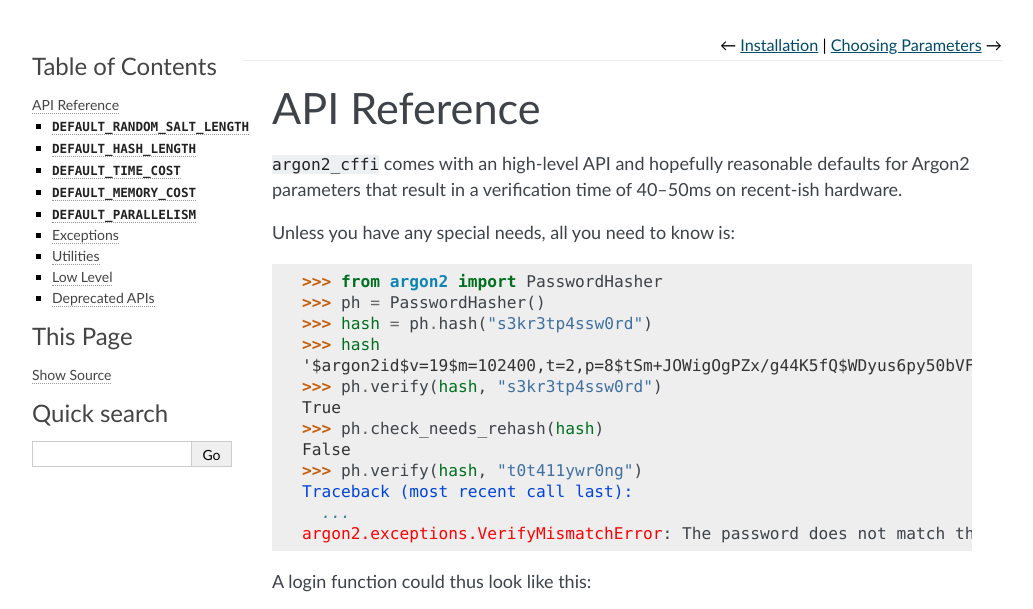
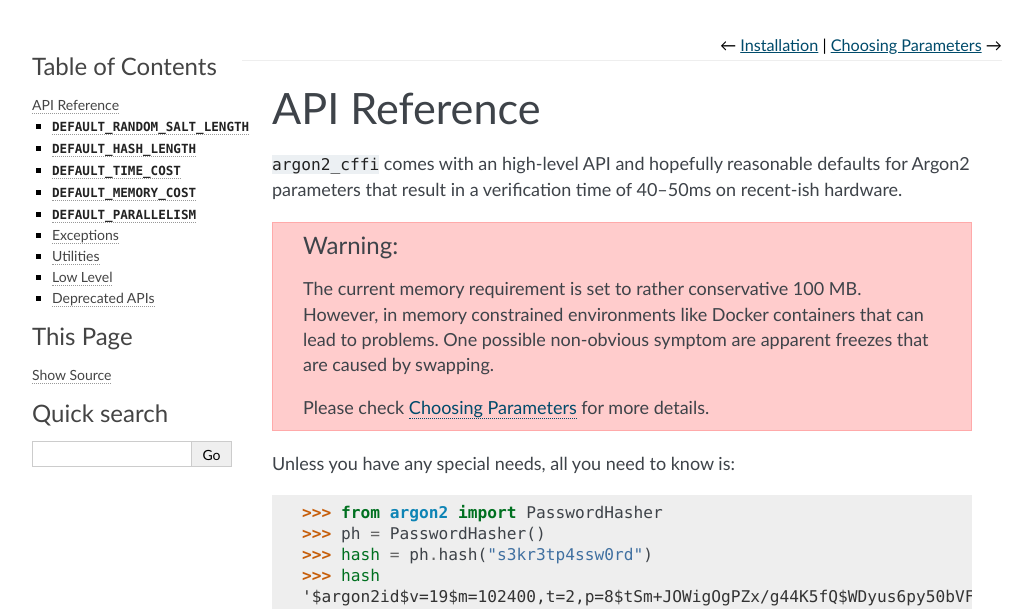
Before and after one commit to hynek/argon2-cffi, a Sphinx documentation site: the page built from docs/api.rst, in a window 1280 px wide and 900 px high, cut to the strip 0-609 px from the top of the window. Shown: the whole strip, without its empty margins (128-1161 px from the left). Built offline with Sphinx 7.4.7, drawn with Linux system fonts in a browser that asks for light colours.

Commit message:
Add warning about memory usage

```diff
--- a/docs/api.rst
+++ b/docs/api.rst
@@ -4,6 +4,14 @@ API Reference
 .. module:: argon2
 
 ``argon2_cffi`` comes with an high-level API and hopefully reasonable defaults for Argon2 parameters that result in a verification time of 40--50ms on recent-ish hardware.
+
+.. warning::
+
+   The current memory requirement is set to rather conservative 100 MB.
+   However, in memory constrained environments like Docker containers that can lead to problems.
+   One possible non-obvious symptom are apparent freezes that are caused by swapping.
+
+   Please check :doc:`parameters` for more details.
 
 Unless you have any special needs, all you need to know is:
 
```
